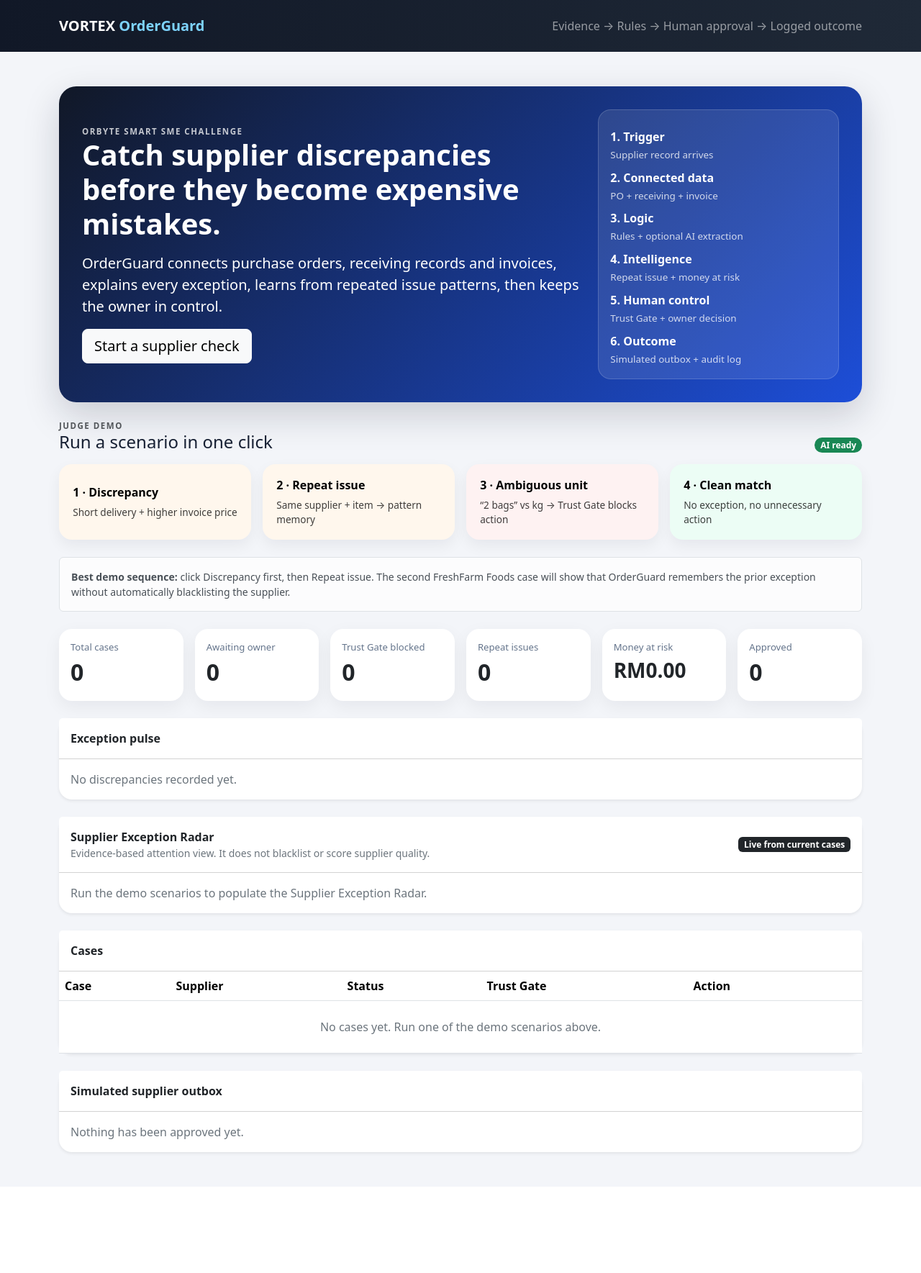
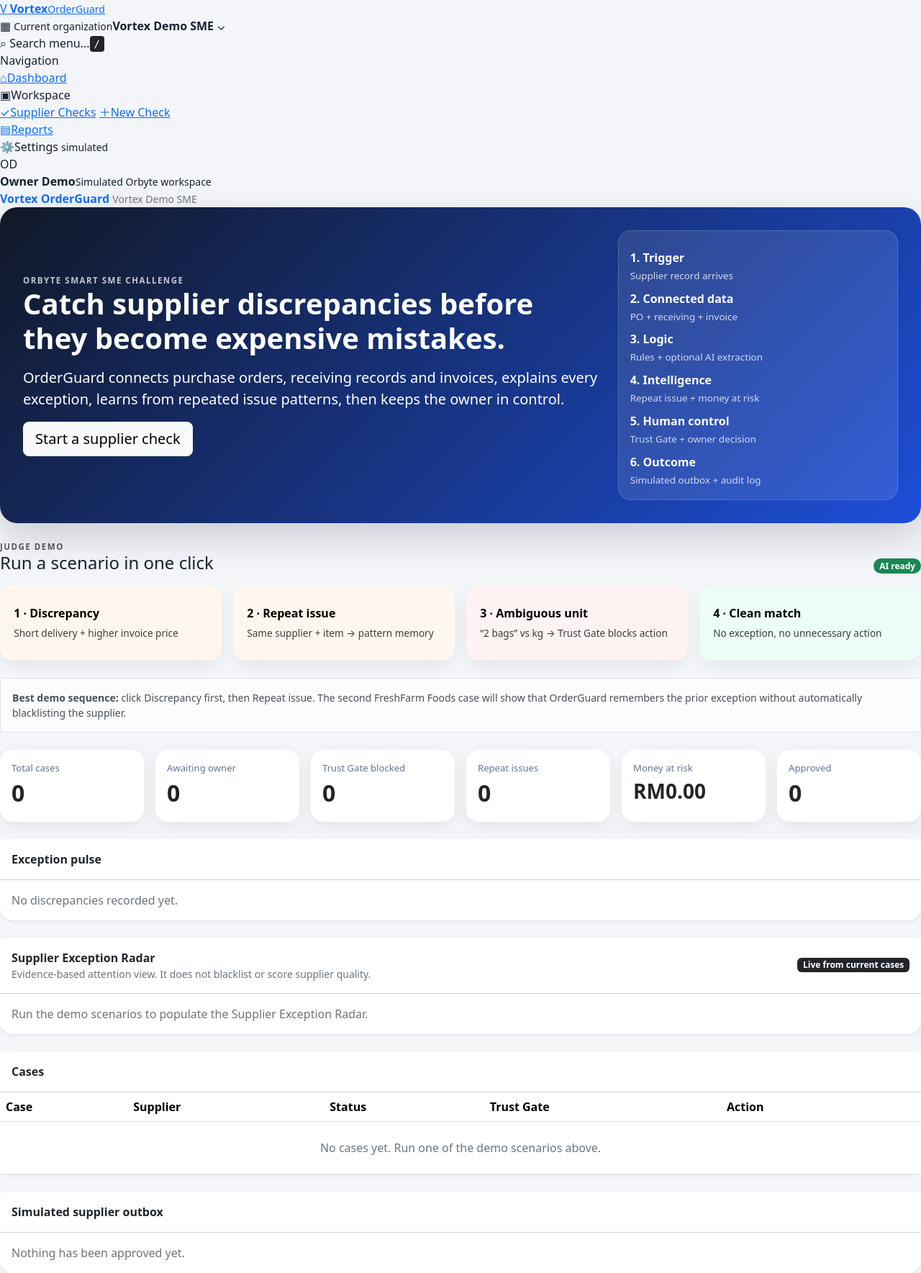
Before and after one commit to Aunyiqi/SDC_Hackathon_Submission_Template, a Flask app: page / in a window 1280 px wide. Shown: the whole page at 72% size. Before the commit the page ends 1607 px from the top, so only its background shows below. Run offline with Flask 3, Linux system fonts and the light colour scheme; data that the repository does not hold is empty.

Commit message:
feat: add Orbyte-aligned application shell

```diff
--- a/src/templates/base.html
+++ b/src/templates/base.html
@@ -8,13 +8,45 @@
   <link rel="stylesheet" href="{{ url_for('static', filename='style.css') }}">
 </head>
 <body>
-<nav class="navbar navbar-expand-lg navbar-dark app-nav">
-  <div class="container py-2">
-    <a class="navbar-brand fw-bold" href="{{ url_for('dashboard') }}">VORTEX <span>OrderGuard</span></a>
-    <div class="navbar-text d-none d-md-block">Evidence → Rules → Human approval → Logged outcome</div>
+<div class="app-shell">
+  <aside class="app-sidebar">
+    <a class="brand-lockup" href="{{ url_for('dashboard') }}">
+      <span class="brand-mark">V</span>
+      <span><strong>Vortex</strong><small>OrderGuard</small></span>
+    </a>
+
+    <div class="org-switcher">
+      <span class="org-icon">▦</span>
+      <span><small>Current organization</small><strong>{{ demo_org }}</strong></span>
+      <span class="ms-auto">⌄</span>
     </div>
+
+    <div class="sidebar-search">⌕ <span>Search menu...</span><kbd>/</kbd></div>
+
+    <nav class="sidebar-nav">
+      <div class="nav-label">Navigation</div>
+      <a class="side-link {% if request.endpoint == 'dashboard' %}active{% endif %}" href="{{ url_for('dashboard') }}"><span>⌂</span>Dashboard</a>
+      <div class="nav-group-title"><span>▣</span>Workspace</div>
+      <div class="nav-children">
+        <a class="side-link {% if request.endpoint in ['checks','case_detail'] %}active{% endif %}" href="{{ url_for('checks') }}"><span>✓</span>Supplier Checks</a>
+        <a class="side-link {% if request.endpoint == 'new_case' %}active{% endif %}" href="{{ url_for('new_case') }}"><span>＋</span>New Check</a>
+      </div>
+      <a class="side-link {% if request.endpoint == 'reports' %}active{% endif %}" href="{{ url_for('reports') }}"><span>▤</span>Reports</a>
+      <div class="side-link muted"><span>⚙</span>Settings <small>simulated</small></div>
     </nav>
-<main class="container py-4 py-lg-5">
+
+    <div class="sidebar-footer">
+      <div class="avatar">OD</div>
+      <div><strong>{{ demo_user }}</strong><small>{{ integration_mode }}</small></div>
+    </div>
+  </aside>
+
+  <div class="app-main">
+    <header class="mobile-topbar">
+      <a class="fw-bold text-decoration-none" href="{{ url_for('dashboard') }}">Vortex OrderGuard</a>
+      <span class="small text-secondary">{{ demo_org }}</span>
+    </header>
+    <main class="content-wrap">
       {% with messages = get_flashed_messages(with_categories=true) %}
         {% for category, message in messages %}
           <div class="alert alert-{{ category }} shadow-sm">{{ message }}</div>
@@ -22,5 +54,7 @@
       {% endwith %}
       {% block content %}{% endblock %}
     </main>
+  </div>
+</div>
 </body>
 </html>
```
Lines whose indentation alone changed are shown as unchanged.
